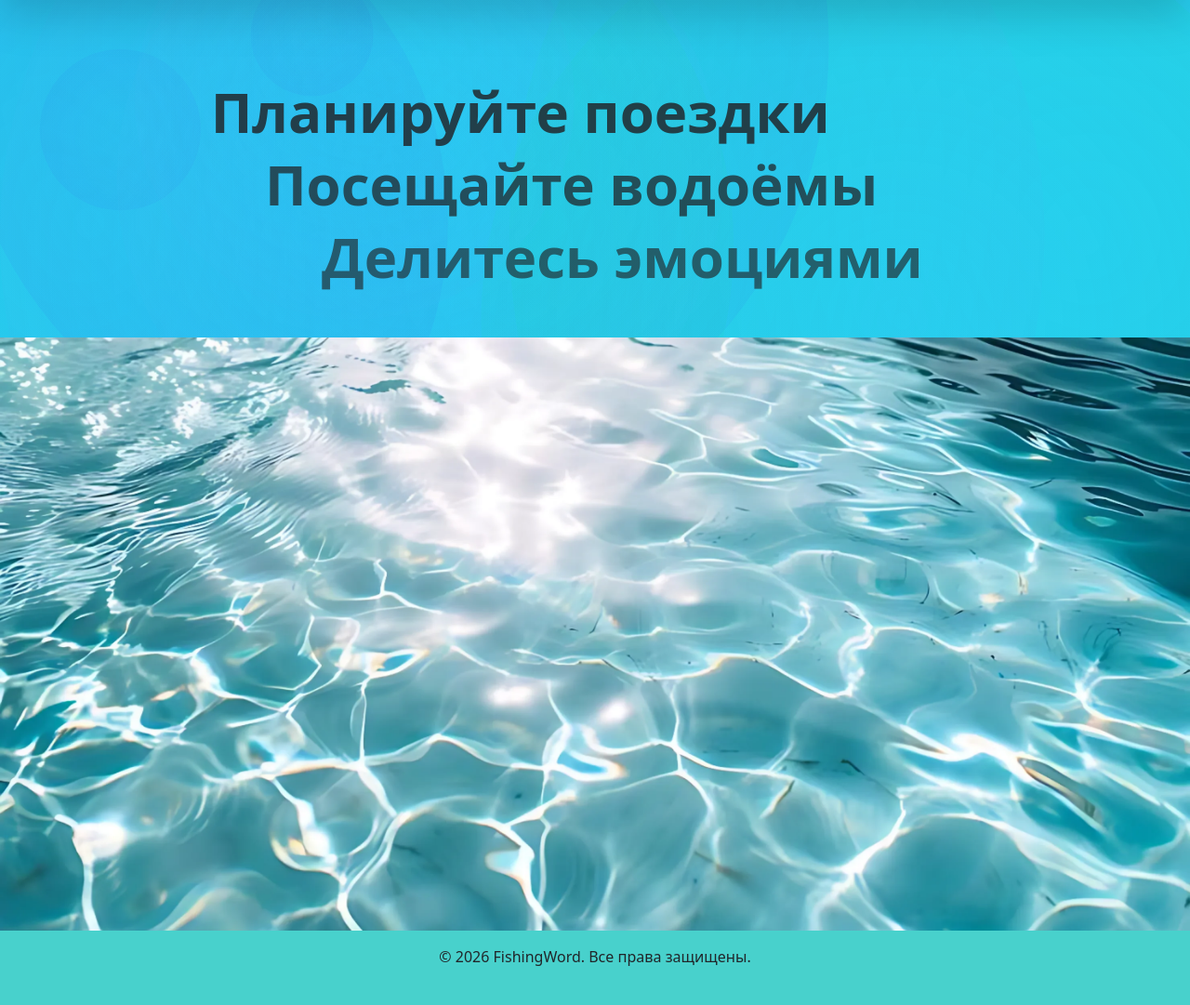
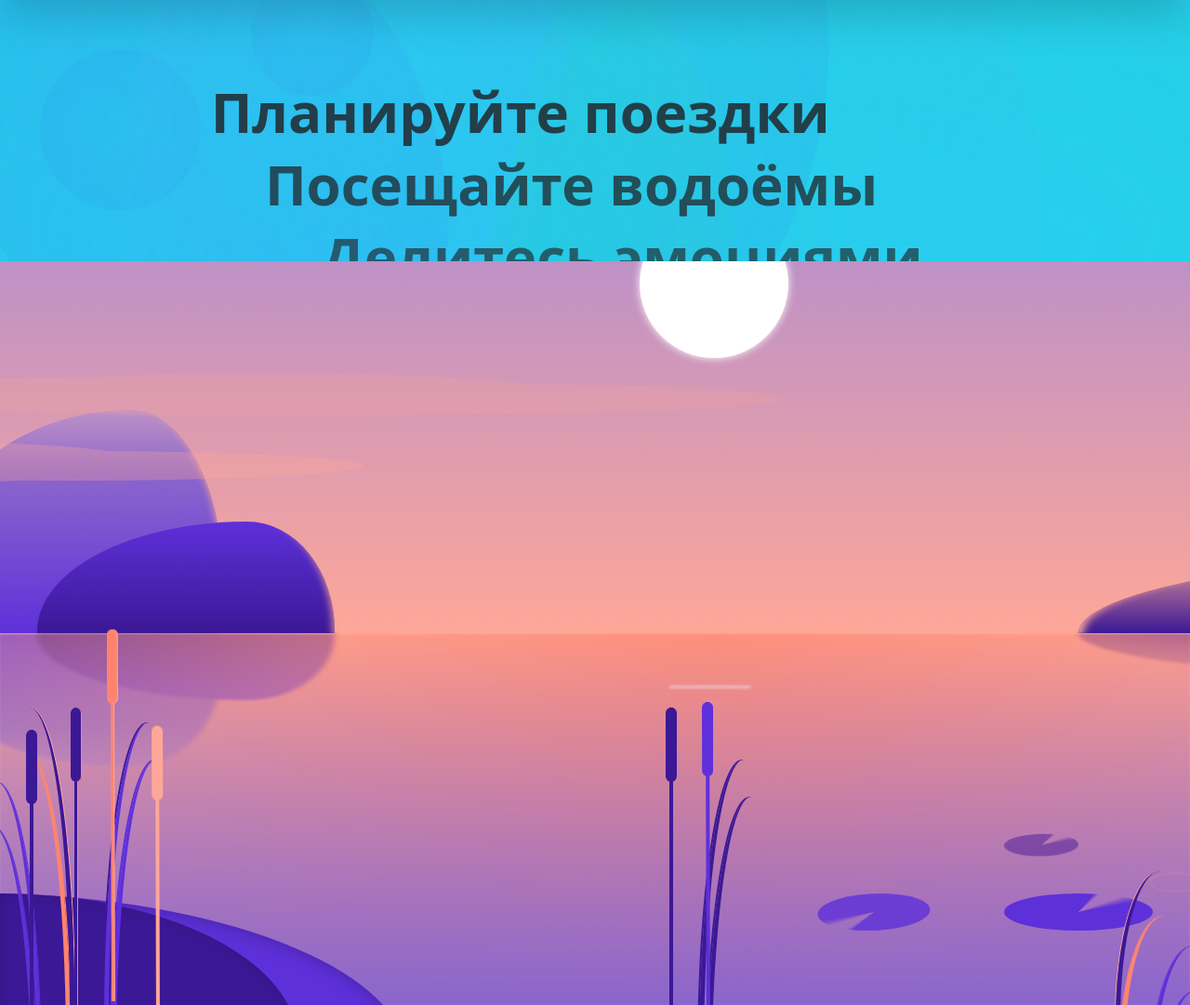
Before and after one commit to Dilyar-48/FishingWord, a Flask app: page / in a window 1280 px wide. Shown: the part 71-1152 px from the top of the page at 93% size. Run offline with Flask 3, Linux system fonts and the light colour scheme.

Commit message:
Обновление начальной страницы, выравнивание поездок

```diff
--- a/main.py
+++ b/main.py
@@ -24,7 +24,7 @@
     return render_template('index.html', title='Главная страница')
 
 
-@app.route('/map/<int:dist>')
+@app.route('/map/<dist>')
 def map(dist):
     if not session.get('user_id'):
         return redirect('/login')
@@ -36,32 +36,37 @@
     folium.Marker(location=[location.latitude, location.longitude], popup=user.town,
                   icon=folium.Icon(color='red')).add_to(map)
     loc = (location.latitude, location.longitude)
+    map.get_root().render()
+    iframe = map._repr_html_()
     responce = requests.get(
         f"http://api.geonames.org/findNearbyJSON?lat={location.latitude}&lng={location.longitude}&lang=ru&radius={dist}&featureClass=H&maxRows=30&username=dilly38")
-    for water in responce.json()["geonames"]:
-        name = ""
-        color = ""
-        line_coordinates = [[location.latitude, location.longitude]]
-        if "река" in water["fcodeName"].lower():
-            name = f"р.{water['name']}"
-            color = "blue"
-        elif "озеро" in water["fcodeName"].lower():
-            name = water['name']
-            color = "green"
-        elif  "пруд" in water["fcodeName"].lower():
-            name = f"п.{water['name']}"
-            color = "green"
-        if name != "":
-            location2 = (float(water["lat"]), float(water["lng"]))
-            line_coordinates.append([float(water["lat"]), float(water["lng"])])
-            km = round(distance(loc, location2).km, 2)
-            folium.CircleMarker(location=[float(water["lat"]), float(water["lng"])], popup=f"{name}\nРасстояние по прямой: {km} км\n{location2[0]}, {location2[1]}",
-                                fill_color=color, color="white", fill_opacity=0.9).add_to(map)
-            line = folium.PolyLine(locations=line_coordinates, color=random.choice(["pink", "yellow", "orange"]), weight=5, opacity=0.8)
-            line.add_to(map)
-    map.get_root().render()
-    iframe = map._repr_html_()
-    return render_template('map.html', title='Карта', iframe=iframe)
+    try:
+        for water in responce.json()["geonames"]:
+            name = ""
+            color = ""
+            line_coordinates = [[location.latitude, location.longitude]]
+            if "река" in water["fcodeName"].lower():
+                name = f"р.{water['name']}"
+                color = "blue"
+            elif "озеро" in water["fcodeName"].lower():
+                name = water['name']
+                color = "green"
+            elif  "пруд" in water["fcodeName"].lower():
+                name = f"п.{water['name']}"
+                color = "green"
+            if name != "":
+                location2 = (float(water["lat"]), float(water["lng"]))
+                line_coordinates.append([float(water["lat"]), float(water["lng"])])
+                km = round(distance(loc, location2).km, 2)
+                folium.CircleMarker(location=[float(water["lat"]), float(water["lng"])], popup=f"{name}\nРасстояние по прямой: {km} км\n{location2[0]}, {location2[1]}",
+                                    fill_color=color, color="white", fill_opacity=0.9).add_to(map)
+                line = folium.PolyLine(locations=line_coordinates, color=random.choice(["pink", "yellow", "orange"]), weight=5, opacity=0.8)
+                line.add_to(map)
+        map.get_root().render()
+        iframe = map._repr_html_()
+        return render_template('map.html', title='Карта', iframe=iframe)
+    except Exception:
+        return render_template('map.html', title='Карта', iframe=iframe)
 
 
 @app.route('/login', methods=['GET', 'POST'])
@@ -127,6 +132,8 @@
 @app.route('/submit', methods=['POST'])
 def submit():
     form_value = request.form.get('number')
+    if form_value == "":
+        return redirect(f'/map/20')
     return redirect(f'/map/{form_value}')
 
 
--- /dev/null
+++ b/static/css/page_summer.css
@@ -0,0 +1,472 @@
+:root {
+  --v1: #be91c6;
+  --v2: #8a65cc;
+  --v3: #5e30d9;
+  --transparentv3: #5e30d900;
+  --v4: #3b1895;
+  --s1: #fea798;
+  --s2: #ff846e;
+  --cloud: #fea798;
+}
+*,
+*:before,
+*:after {
+  //animation:none!important;
+}
+.landscape:after,
+.landscape:before,
+.landscape *,
+.landscape *:after,
+.landscape *:before {
+  position: absolute;
+}
+
+.front {
+  z-index: 1;
+  bottom: 0;
+  left: 0;
+  right: 0;
+}
+
+.landscape {
+  height: 100vh;
+  background-image: linear-gradient(var(--v1), var(--s1), var(--v1));
+  position: relative;
+  z-index: 1;
+  overflow: hidden;
+}
+
+.mountain {
+  border-radius: 180% 80% 0% 0%/60vmin 60vmin 0% 0%;
+  width: 40vmin;
+  height: 30vmin;
+  bottom: 50%;
+  left: -10vmin;
+  background: var(--s1);
+  background-image: linear-gradient(var(--v1), var(--v2) 30%, var(--v3));
+  box-shadow: inset -10px 0 10px -10px var(--s1);
+  &:before {
+    content: "";
+    bottom: 0;
+    width: inherit;
+    height: inherit;
+    background: inherit;
+    border-radius: inherit;
+    transform-origin: bottom center;
+    transform: scaleX(1) scaleY(-0.6);
+    filter: blur(3px);
+  }
+}
+
+.mountain-2 {
+  left: 5vmin;
+  height: 15vmin;
+  width: 40vmin;
+  box-shadow: inset -15px 0 10px -14px var(--s1);
+  border-radius: 120% 50% 0% 0%/25vmin 25vmin 0% 0%;
+  background-image: linear-gradient(var(--v3), var(--v4));
+}
+
+.mountain-3 {
+  border-radius: 80% 0% 0 0/100% 100% 0 0;
+  right: -85vmin;
+  width: 100vmin;
+  left: auto;
+  height: 12vmin;
+  color: var(--v3);
+  background-image: linear-gradient(var(--s1), var(--v4));
+  box-shadow: inset 15px 0 10px -10px var(--s1);
+}
+
+.mountain-3:after {
+  content: "";
+  border-radius: 60% 0 0 0/100% 0 0 0;
+  background: inherit;
+  width: 100%;
+  height: 0;
+  bottom: 0;
+  right: 20%;
+}
+
+.lotus {
+  width: 10vmin;
+  height: 5vmin;
+  background: conic-gradient(
+    var(--v3) 0deg 40deg,
+    var(--transparentv3) 50deg 70deg,
+    var(--v3) 80deg
+  );
+  border-radius: 50%;
+}
+
+.lotus-1 {
+  bottom: 10vmin;
+  right: 5vmin;
+  width: 20vmin;
+}
+
+.lotus-2 {
+  bottom: 20vmin;
+  right: 15vmin;
+  height: 3vmin;
+  transform: skew(-10deg);
+  opacity: 0.5;
+  mix-blend-mode: multiply;
+}
+
+.lotus-3 {
+  bottom: 10vmin;
+  right: 35vmin;
+  transform: rotate(180deg) skew(-20deg);
+  opacity: 0.8;
+  width: 15vmin;
+}
+
+.cloud {
+  width: 80vmin;
+  height: 6vmin;
+  background: currentcolor;
+  color: var(--cloud);
+  top: 24vmin;
+  left: 20vmin;
+  border-radius: 50%;
+  box-shadow: 30vmin 0.5vmin 0 -1vmin currentcolor,
+    -25vmin 0 0 -0.6vmin currentcolor;
+  opacity: 0.3;
+  transform: translate3d(-150vmin, 0, 0);
+  animation: clouds 120s infinite;
+  animation-delay: -10s;
+}
+@keyframes clouds {
+  50% {
+    transform: translate3d(0, 0, 0);
+  }
+  100% {
+    transform: translate3d(150vmin, 0, 0);
+  }
+}
+.cloud-1 {
+  left: 60vmin;
+  top: 15vmin;
+  opacity: 0.2;
+  filter: blur(1px);
+  animation-delay: 0;
+  animation-duration: 100s;
+}
+
+.water {
+  top: 50%;
+  bottom: 0;
+  left: 0;
+  right: 0;
+  background: linear-gradient(#fea79855, var(--v2));
+  overflow: hidden;
+  box-shadow: inset 0 1px 4px -3px white;
+}
+
+.stone {
+  bottom: -5vh;
+  left: 0;
+  height: 20vmin;
+  width: 40vmin;
+  background: var(--v4);
+  box-shadow: inset 0 0 20px -5px rgba(0, 0, 0, 0.2);
+  border-radius: 0% 200% 0 0/0% 200%;
+}
+.stone:after {
+  content: "";
+  background: var(--v3);
+  width: 100%;
+  height: 100%;
+  right: -15%;
+  border-radius: inherit;
+  z-index: -1;
+  transform: scaleX(1.3) skew(10deg);
+  box-shadow: inset 0 0 20px -5px rgba(0, 0, 0, 0.4);
+}
+
+.grass {
+  height: 40vmin;
+  width: 10vmin;
+  border-radius: 0 60% 0 0/0 100% 0 0;
+  bottom: 0;
+  border-right: 5px solid var(--v4);
+  box-shadow: 1px 0 0 var(--s1);
+  filter: drop-shadow(-0.5vmin 6vmin 0 var(--s2))
+    drop-shadow(-4.5vmin 10vmin 0 var(--v3));
+}
+
+.grass-1 {
+  left: 14vmin;
+  bottom: -2vmin;
+  transform: scaleX(-1);
+  box-shadow: 2px 0 0 var(--v4);
+  border-color: var(--v3);
+  filter: drop-shadow(-1vmin 5vmin 0 var(--v3))
+    drop-shadow(-80vmin 5vmin 0 var(--v4));
+}
+
+.grass-2 {
+  right: 0;
+  left: auto;
+  height: 20vmin;
+  bottom: -2vmin;
+  transform: scaleX(-1);
+}
+
+.sun {
+  background: white;
+  border-radius: 50%;
+  width: 20vmin;
+  height: 20vmin;
+  left: calc(60% - 10vmin);
+  top: 100%;
+  transform: translate3d(0, 0, 0);
+  animation: rise 20s infinite;
+  box-shadow: 0 0 10px white;
+}
+.reed {
+  height: 40vmin;
+  width: 0.5vmin;
+  bottom: 0;
+  left: 10vmin;
+  color: var(--v4);
+  background: currentColor;
+  transform-origin: bottom center;
+  transform: rotate(4deg);
+  box-shadow: inset -1px 0 0 var(--s2), -6vmin 3vmin 0 0, 80vmin 0 0 0;
+  animation: verticalise 20s infinite;
+}
+.reed-1 {
+  color: var(--s2);
+  left: 15vmin;
+  height: 50vmin;
+  bottom: -5vmin;
+  transform: rotate(-2deg);
+  animation: verticalise-1 20s infinite;
+  box-shadow: inset -1px 0 0 var(--s1), 6vmin 13vmin 0 0 var(--s1),
+    80vmin 10vmin 0 0 var(--v3);
+}
+.reed:after {
+  content: "";
+  width: 1.5vmin;
+  height: 10vmin;
+  background: currentcolor;
+  border-radius: 0.75vmin;
+  top: 0;
+  left: -0.5vmin;
+  box-shadow: inherit;
+}
+@keyframes verticalise {
+  0%,
+  10% {
+    transform: rotate(4deg);
+  }
+  30%,
+  70% {
+    transform: rotate(0);
+  }
+}
+@keyframes verticalise-1 {
+  0%,
+  10% {
+    transform: rotate(-2deg);
+  }
+  45%,
+  70% {
+    transform: rotate(0) translateY(-6vmin);
+  }
+}
+@keyframes rise {
+  100% {
+    transform: translate3d(0, -100vh, 20vmin);
+  }
+}
+@keyframes rise-reflection {
+  30% {
+    opacity: 0;
+    transform: translate3d(0, 5vmin, 0);
+  }
+  100% {
+    opacity: 0;
+    transform: translate3d(0, 80vmin, 0);
+  }
+}
+.sun-container {
+  overflow: hidden;
+  width: 100%;
+  height: 50%;
+}
+
+.sun-container-1:after {
+  content: "";
+  left: 0;
+  right: 0;
+  top: 0;
+  bottom: 0;
+  background: radial-gradient(circle at 60% 100%, var(--s2), transparent);
+  animation: fade 20s infinite;
+  mix-blend-mode: color-burn;
+}
+
+@keyframes fade {
+  10% {
+    opacity: 1;
+  }
+  30%,
+  70% {
+    opacity: 0;
+  }
+}
+.sun-container-reflection {
+  top: 50%;
+  background: radial-gradient(circle at 60% 0%, var(--s2), transparent);
+}
+.sun-container-reflection .sun {
+  background: linear-gradient(white, rgba(255, 255, 255, 0));
+  box-shadow: none;
+  filter: blur(5px);
+  opacity: 1;
+  top: 0;
+  transform: translate3d(0, -20vmin, 0);
+  animation-name: rise-reflection;
+}
+
+.light {
+  height: 0.5vmin;
+  width: 20vmin;
+  background: white;
+  left: 20%;
+  right: 0;
+  margin: auto;
+  top: calc(50% + 1vmin);
+  animation: light 20s infinite;
+  opacity: 0;
+  transform: scaleX(0.1) translate3d(0%, 0, 0);
+  border-radius: 0.25vh;
+  filter: blur(1px);
+}
+
+@-webkit-keyframes light {
+  5% {
+    opacity: 1;
+    transform: scaleX(1);
+  }
+  10% {
+    opacity: 0.6;
+    transform: scaleX(1) translate3d(5%, 0, 0);
+  }
+  15% {
+    opacity: 0.6;
+    transform: scaleX(1) translate3d(-5%, 0, 0);
+  }
+  20% {
+    opacity: 0;
+    transform: scaleX(0.1) translate3d(0, 0, 0);
+  }
+}
+@keyframes light {
+  5% {
+    opacity: 1;
+    transform: scaleX(1);
+  }
+  10% {
+    opacity: 0.6;
+    transform: scaleX(1) translate3d(5%, 0, 0);
+  }
+  15% {
+    opacity: 0.6;
+    transform: scaleX(1) translate3d(-5%, 0, 0);
+  }
+  20% {
+    opacity: 0;
+    transform: scaleX(0.1) translate3d(0, 0, 0);
+  }
+}
+.light-1 {
+  top: calc(50% + 2vmin);
+  animation-delay: 0.5s;
+}
+
+.light-2 {
+  top: calc(50% + 3vmin);
+  width: 18vmin;
+  animation-delay: 1s;
+}
+.light-3 {
+  top: calc(50% + 4vmin);
+  width: 18vmin;
+  animation-delay: 1.5s;
+}
+.light-4 {
+  top: calc(50% + 5vmin);
+  width: 16vmin;
+  animation-delay: 2s;
+}
+.light-5 {
+  top: calc(50% + 8vmin);
+  width: 14vmin;
+  animation-delay: 2.5s;
+}
+.light-6 {
+  top: calc(50% + 9vmin);
+  width: 10vmin;
+  animation-delay: 3s;
+}
+.light-7 {
+  top: calc(50% + 7vmin);
+  width: 12vmin;
+  animation-delay: 3.5s;
+}
+
+.splash {
+  width: 8vmin;
+  height: 3vmin;
+  border: 2px solid var(--s1);
+  box-shadow: 0 0 2px var(--s1);
+  border-radius: 50%;
+  bottom: 5vmin;
+  left: 70%;
+  animation: splash 9s infinite;
+  transform: scale(0);
+}
+
+.splash-stone {
+  bottom: 15vh;
+  left: -3vmin;
+  height: 10vmin;
+  width: 30vmin;
+}
+
+.splash-4 {
+  bottom: 5vmin;
+  left: auto;
+  bottom: 15vmin;
+  right: -2vmin;
+}
+
+@keyframes splash {
+  50%,
+  100% {
+    transform: scale(1);
+    opacity: 0;
+  }
+}
+.delay-1 {
+  animation-delay: 1s;
+}
+.delay-2 {
+  animation-delay: 2s;
+}
+.delay-3 {
+  animation-delay: 3s;
+}
+.delay-4 {
+  animation-delay: 4s;
+}
+.delay-5 {
+  animation-delay: 5s;
+}
+.delay-6 {
+  animation-delay: 6s;
+}
--- a/static/css/title.css
+++ b/static/css/title.css
@@ -6,6 +6,7 @@
     width: 3%;
     height: 3%;
 }
+
 .map-container {
       width: 40%;
       height: 30%;
@@ -167,3 +168,21 @@
     width: 30%;
     margin: 0 auto;
 }
+
+/*-------------------Вода-------------*/
+@keyframes water-fill {
+  0%, 100% {
+    background-position: 0% 33%, 100% 33%, 200% 33%;
+  }
+  50% {
+    background-position: -100% 66%, 0% 66%, 100% 66%;
+  }
+  100% {
+    background-position: 0% 100%, 100% 100%, 200% 100%;
+  }
+}
+
+.water-loader {
+  animation: water-fill 2s infinite linear;
+  background: radial-gradient(var(--r1) var(--r2) at top, #fff, #000);
+}
--- a/templates/base.html
+++ b/templates/base.html
@@ -6,6 +6,7 @@
     <meta name="viewport" content="width=device-width, initial-scale=1.0, minimum-scale=0.5, maximum-scale=1.5, user-scalable=yes">
     <link href="https://cdn.jsdelivr.net/npm/bootstrap@5.3.3/dist/css/bootstrap.min.css" rel="stylesheet" integrity="sha384-QWTKZyjpPEjISv5WaRU9OFeRpok6YctnYmDr5pNlyT2bRjXh0JMhjY6hW+ALEwIH" crossorigin="anonymous">
     <link rel="stylesheet" type="text/css" href="{{ url_for('static', filename='css/title.css') }}" />
+    <link rel="stylesheet" type="text/css" href="{{ url_for('static', filename='css/page_summer.css') }}" />
     <script src="https://cdn.jsdelivr.net/npm/@popperjs/core@2.11.8/dist/umd/popper.min.js"></script>
     <script src="https://cdn.jsdelivr.net/npm/bootstrap@5.3.0/dist/js/bootstrap.min.js"></script>
     <link rel="icon" href="{{ url_for('static', filename='img/icon.jpg') }}" type="image/x-icon">
--- a/templates/index.html
+++ b/templates/index.html
@@ -48,8 +48,49 @@
         </script>
     </div>
     <div>
-        <div>
-            <img src="{{ url_for('static', filename='img/water.png') }}" class="img-fluid" width="100%">
+        <div class="landscape">
+          <div class="mountain"></div>
+          <div class="mountain mountain-2"></div>
+          <div class="mountain mountain-3"></div>
+          <div class="sun-container sun-container-1">
+          </div>
+          <div class="sun-container">
+            <div class="sun"></div>
+          </div>
+          <div class="cloud"></div>
+          <div class="cloud cloud-1"></div>
+          <div class="sun-container sun-container-reflection">
+            <div class="sun"></div>
+          </div>
+          <div class="light"></div>
+          <div class="light light-1"></div>
+          <div class="light light-2"></div>
+          <div class="light light-3"></div>
+          <div class="light light-4"></div>
+          <div class="light light-5"></div>
+          <div class="light light-6"></div>
+          <div class="light light-7"></div>
+          <div class="water"></div>
+          <div class="splash"></div>
+          <div class="splash delay-1"></div>
+          <div class="splash delay-2"></div>
+          <div class="splash splash-4 delay-2"></div>
+          <div class="splash splash-4 delay-3"></div>
+          <div class="splash splash-4 delay-4"></div>
+          <div class="splash splash-stone delay-3"></div>
+          <div class="splash splash-stone splash-4"></div>
+          <div class="splash splash-stone splash-5"></div>
+          <div class="lotus lotus-1"></div>
+          <div class="lotus lotus-2"></div>
+          <div class="lotus lotus-3"></div>
+          <div class="front">
+            <div class="stone"></div>
+            <div class="grass"></div>
+            <div class="grass grass-1"></div>
+            <div class="grass grass-2"></div>
+            <div class="reed"></div>
+            <div class="reed reed-1"></div>
+          </div>
         </div>
     </div>
 </body>
```
Also changed, not shown: templates/trips.html (+4 -4 lines).
